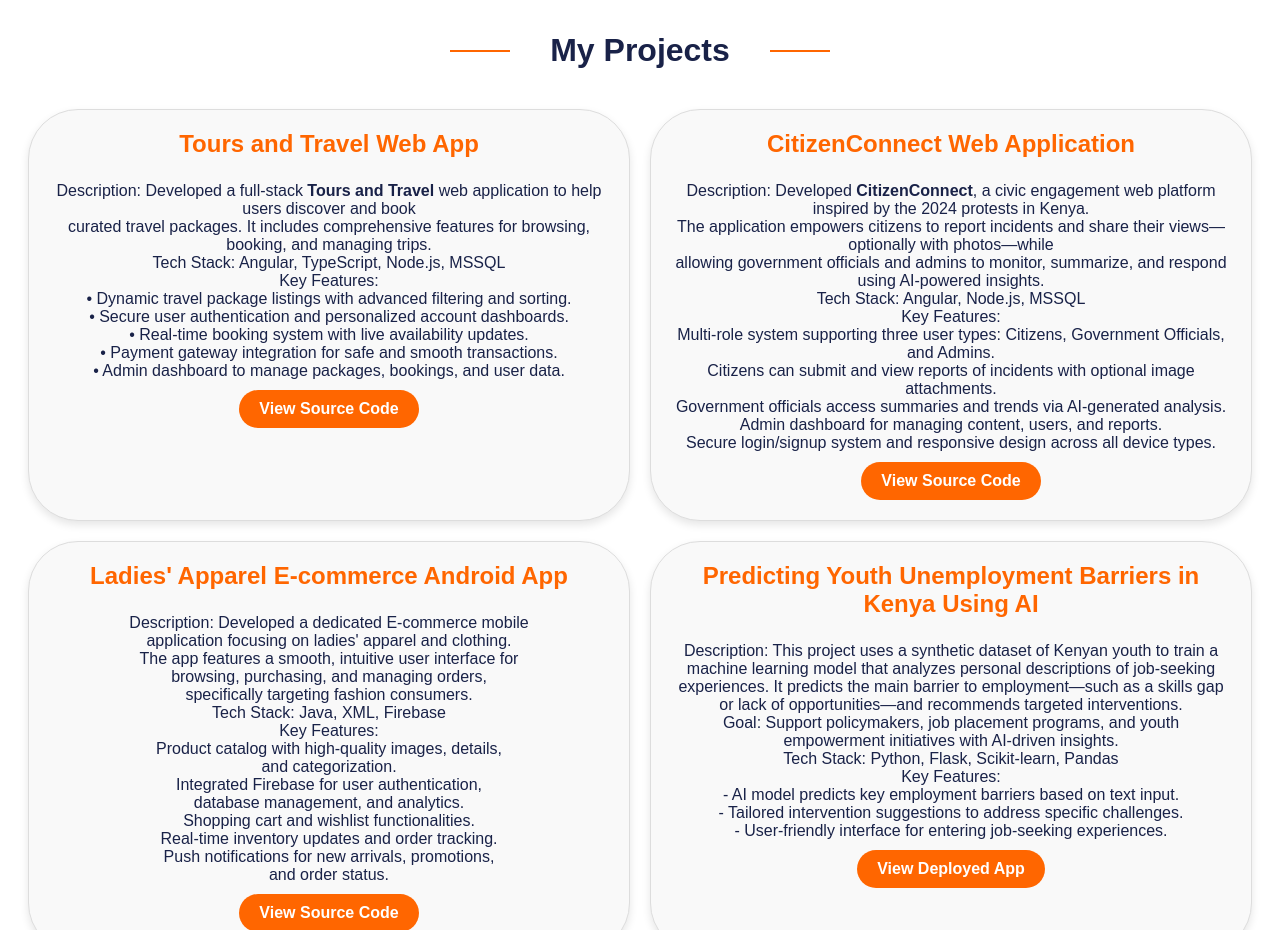
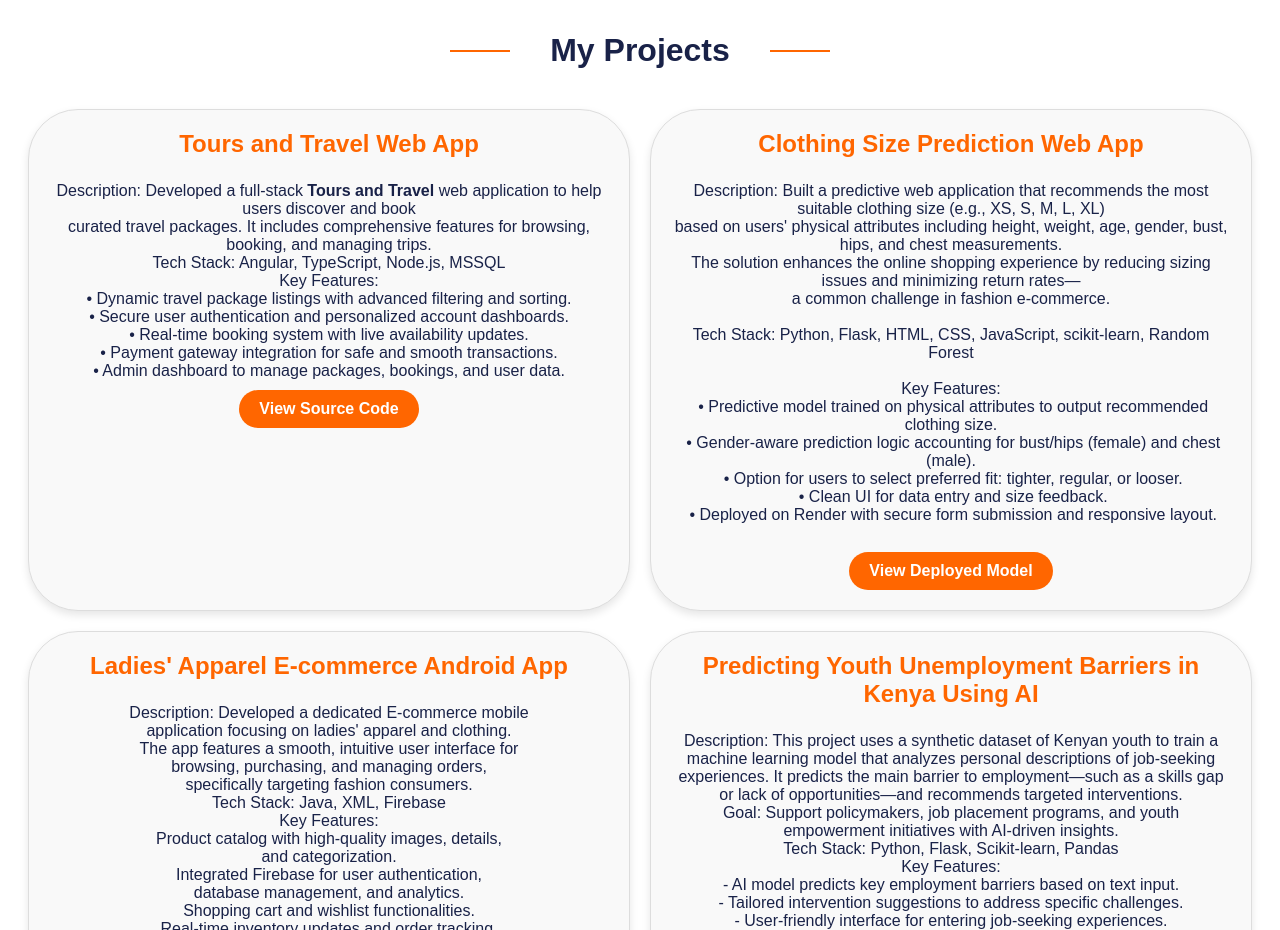
Before and after one commit to AlwangaJanet/Angular-Portfolio, an Angular app: page /projects in a window 1280 px wide. Shown: the part 1620-2550 px from the top of the page. Built offline with nearby package versions, Linux system fonts and the light colour scheme; a web font is replaced by a local one.

Commit message:
updated the projects section

```diff
--- a/src/app/projects/projects.component.html
+++ b/src/app/projects/projects.component.html
@@ -19,21 +19,25 @@
       </div>
 
       <div class="project">
-        <h3>CitizenConnect Web Application</h3>
-        <p>
-          Description: Developed <strong>CitizenConnect</strong>, a civic engagement web platform inspired by the 2024 protests in Kenya. <br>
-          The application empowers citizens to report incidents and share their views—optionally with photos—while <br>
-          allowing government officials and admins to monitor, summarize, and respond using AI-powered insights. <br>
-          Tech Stack: Angular, Node.js, MSSQL <br>
-          Key Features: <br>
-          Multi-role system supporting three user types: Citizens, Government Officials, and Admins. <br>
-          Citizens can submit and view reports of incidents with optional image attachments. <br>
-          Government officials access summaries and trends via AI-generated analysis. <br>
-          Admin dashboard for managing content, users, and reports. <br>
-          Secure login/signup system and responsive design across all device types. <br>
-          <a href="https://github.com/AlwangaJanet/citizenConnect" target="_blank" class="project-button">View Source Code</a>
-        </p>
-      </div>
+  <h3>Clothing Size Prediction Web App</h3>
+  <p>
+    Description: Built a predictive web application that recommends the most suitable clothing size (e.g., XS, S, M, L, XL) <br>
+    based on users' physical attributes including height, weight, age, gender, bust, hips, and chest measurements. <br>
+    The solution enhances the online shopping experience by reducing sizing issues and minimizing return rates— <br>
+    a common challenge in fashion e-commerce. <br><br>
+
+    Tech Stack: Python, Flask, HTML, CSS, JavaScript, scikit-learn, Random Forest <br><br>
+
+    Key Features: <br>
+&nbsp;&bull; Predictive model trained on physical attributes to output recommended clothing size. <br>
+&nbsp;&bull; Gender-aware prediction logic accounting for bust/hips (female) and chest (male). <br>
+&nbsp;&bull; Option for users to select preferred fit: tighter, regular, or looser. <br>
+&nbsp;&bull; Clean UI for data entry and size feedback. <br>
+&nbsp;&bull; Deployed on Render with secure form submission and responsive layout. <br><br>
+
+    <a href="https://apparel-size-prediction-using-supervised-ldfj.onrender.com/" target="_blank" class="project-button">View Deployed Model</a>
+  </p>
+</div>
 
       <div class="project">
         <h3>Ladies' Apparel E-commerce Android App</h3>
```
